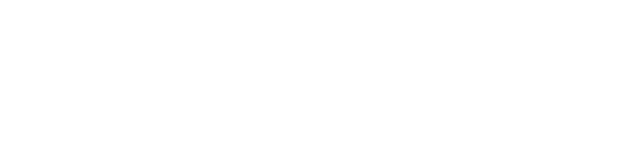
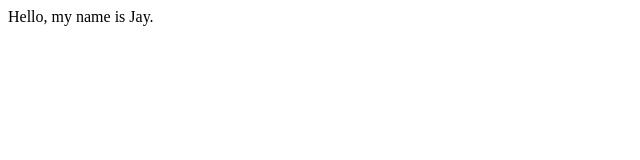
Before and after one commit to Jay-NJZ/portfolio-project, a website: page index.html in a window 1280 px wide. Shown: the whole page, without its empty margins (0-640 px from the left). Drawn offline with Linux system fonts and the light colour scheme.

Commit message:
Add intro text

```diff
--- a/index.html
+++ b/index.html
@@ -8,6 +8,7 @@
   </head>
 
   <body>
+    Hello, my name is Jay.
     <script src="script.js"></script>
   </body>
 </html>
```
